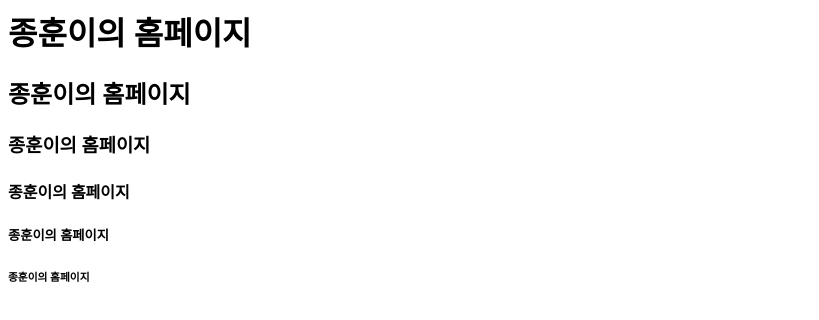
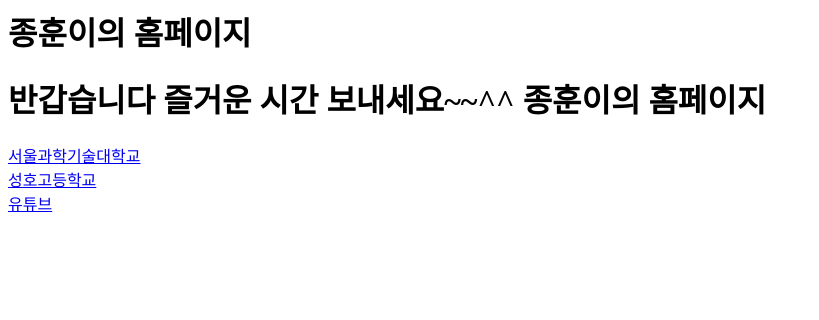
Before and after one commit to dlawhdgns/dlatjwls, a plain HTML site: page index.html in a window 1280 px wide. Shown: the whole page, without its empty margins (0-819 px from the left). Drawn offline with Linux system fonts and the light colour scheme.

Commit message:
Update index.html

```diff
--- a/index.html
+++ b/index.html
@@ -5,10 +5,9 @@
 </head>
 <body>
 <h1>종훈이의 홈페이지</h1>
-<h2>종훈이의 홈페이지</h2>
-<h3>종훈이의 홈페이지</h3>
-<h4>종훈이의 홈페이지</h4>
-<h5>종훈이의 홈페이지</h5>
-<h6>종훈이의 홈페이지</h6>
+<h1>반갑습니다 즐거운 시간 보내세요~~^^ 종훈이의 홈페이지</h1>
+<a href="http://www.seoultech.ac.kr">서울과학기술대학교</a><br>
+<a href="https://sungho.hs.kr/home/index.do">성호고등학교</a><br>
+<a href="http://youyube.com">유튜브</a><br>
 </body>
 </html>
```
